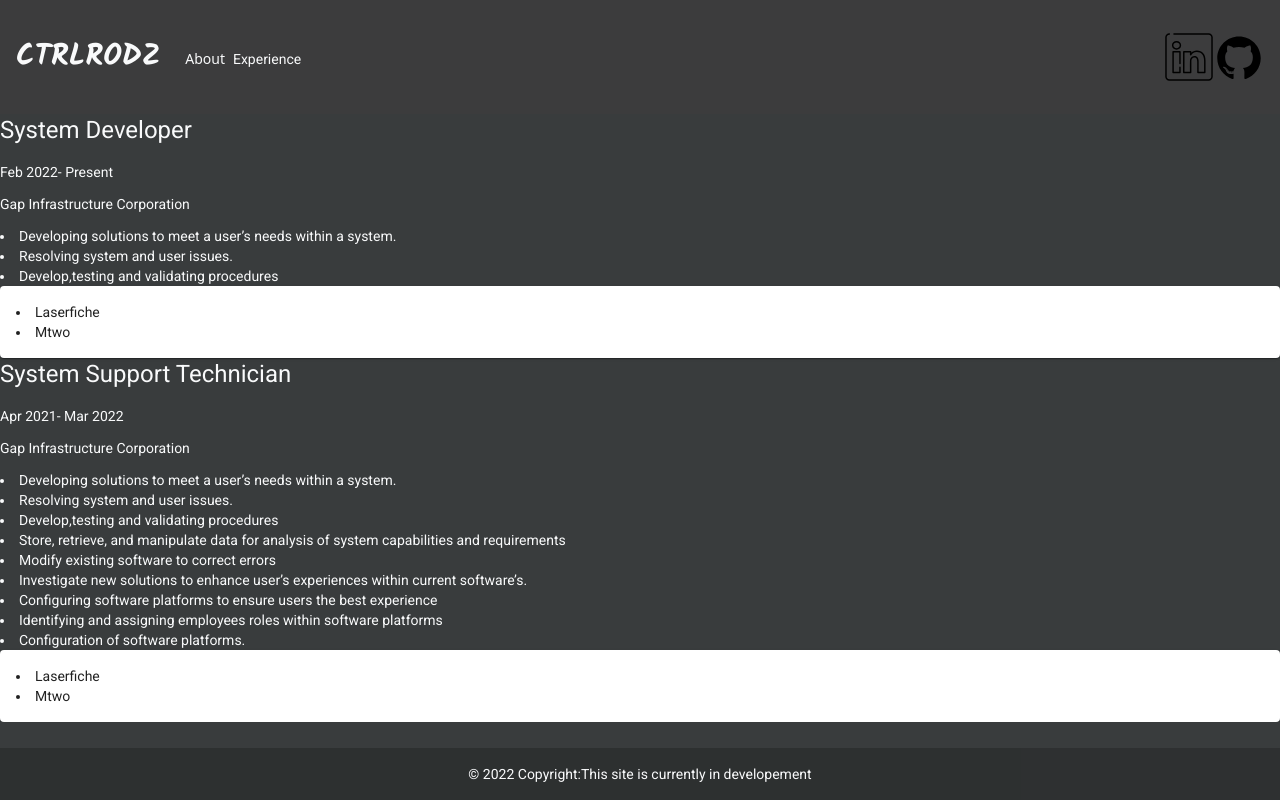
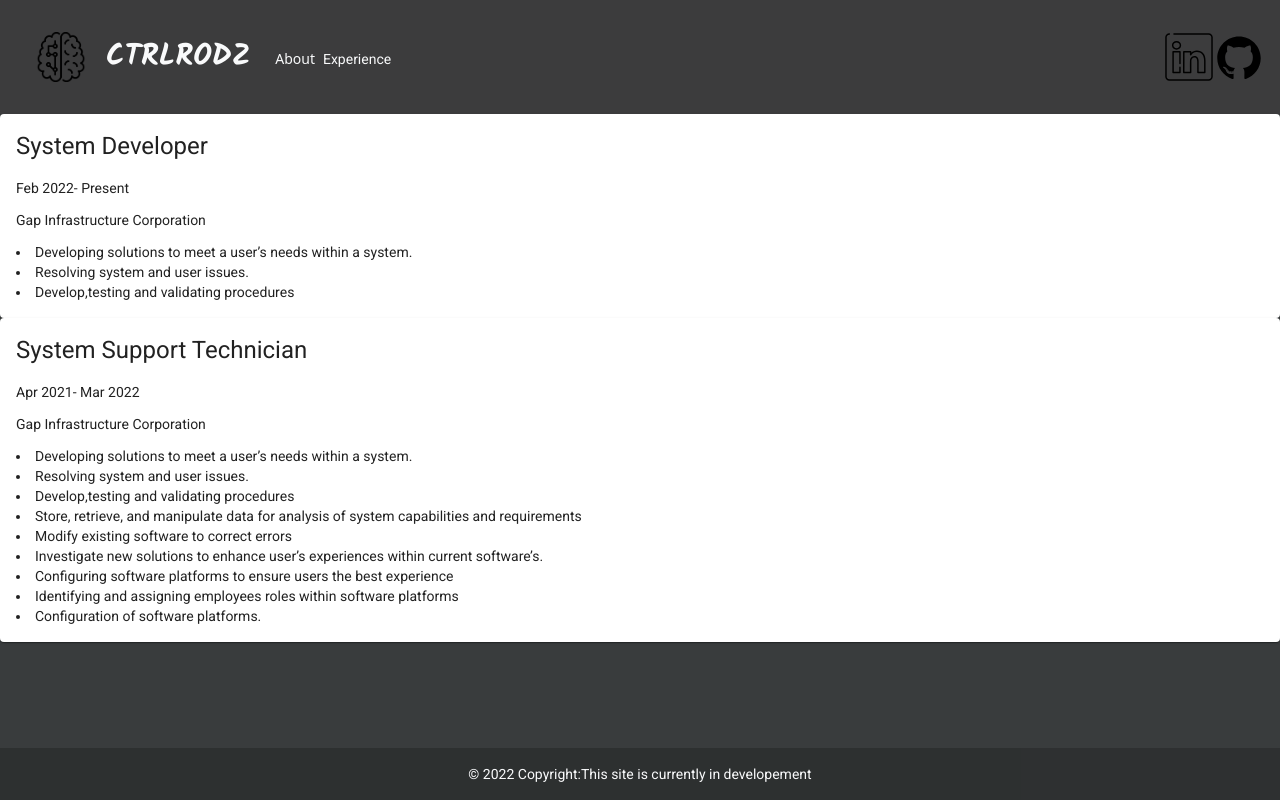
Before and after one commit to CrtlRodz/Portfolio-V1, an Angular app: page /experience in a window 1280 px wide. Built offline with nearby package versions, Linux system fonts and the light colour scheme; a web font is replaced by a local one.

Commit message:
formatting experience card

```diff
--- a/src/app/experience/experience.component.html
+++ b/src/app/experience/experience.component.html
@@ -1,6 +1,7 @@
 <div class="projectDiv">
-    <section class="relative overflow-hidden mb-2">
+    <section class="">
         <section *ngFor="let experience of experiences">
+            <mat-card class="py-4">
                 <h1>{{ experience.title }}</h1>
                 <p>{{ experience.date }}</p>
                 <p>{{ experience.company }}</p>
@@ -8,10 +9,11 @@
                     <li>{{ duty }}</li>
                 </div>
 
-            <mat-card class="project p-8">
+                <!-- <mat-card class="project p-8 bg-gradient-to-r from-cyan-400">
                 <div *ngFor="let skill of experience.skills">
                     <li>{{ skill }}</li>
                 </div>
+            </mat-card> -->
             </mat-card>
         </section>
     </section>
--- a/src/app/nav/nav.component.css
+++ b/src/app/nav/nav.component.css
@@ -11,8 +11,8 @@
     text-align: center;
 }
 
-img:hover {
-    /* filter: drop-shadow(16px 16px 20px rgb(2, 175, 243)); */
+.icon:hover {
+    /*  */
     background: linear-gradient(132deg, #1c7eee, #0ee661, #081ee0);
     background-size: 400% 400%;
     animation: gradient 10s ease infinite;
@@ -24,6 +24,10 @@ img:hover {
     justify-content: space-evenly;
 }
 
+.navlink:hover {
+    filter: drop-shadow(16px 26px 20px rgba(78, 243, 2, 0.986));
+}
+
 img {
     width: 50px;
 }
--- a/src/app/nav/nav.component.html
+++ b/src/app/nav/nav.component.html
@@ -1,7 +1,13 @@
 <header id="header" class="bg-secondary">
     <nav class="container mx-auto flex justify-start items-center py-8 px-4">
         <!--  App Name -->
-        <a class="title text-3xl text-gray-50 font-bold uppercase mr-4" href="index.html">CtrlRodz</a
+        <!-- <a class="title text-3xl text-gray-50 font-bold uppercase mr-4" href="index.html">CtrlRodz</a> -->
+        <li class="flex px-5">
+            <a href="index.html">
+                <img class="inline-block" src="./assets/intelligence_brain_hemisphere_icon.png" alt="Cari-Anne Logo" />
+            </a>
+        </li>
+        <a class="title text-3xl text-gray-50 font-bold uppercase mr-4" href="#" (click)="openModal($event)" href="index.html">CtrlRodz</a
     >
 
     <div class="flex flex-grow items-center">
@@ -11,14 +17,14 @@
 
         <li>
           <a
-            class="px-2 subpixel-antialiased font-sans bolder"
+            class="navlink px-2 subpixel-antialiased font-sans bolder"
             href="#"
             (click)="openModal($event)"
             >About</a
           >
         </li>
         <li>
-          <a routerLink="/experience">Experience</a>
+          <a class="navlink" routerLink="/experience">Experience</a>
         </li>
         </ul>
         </div>
@@ -27,12 +33,16 @@
             <!-- inline contain wont make a new line -->
             <li class="flex flex-row ml-auto">
                 <a href="https://www.linkedin.com/in/cari-anne-moore-36163111a/" target="_blank">
-                    <img class="inline-block" src="../assets/linkedinIcon.svg" alt="LinkedIn Profile" />
+                    <img class="icon inline-block" src="../assets/linkedinIcon.svg" alt="LinkedIn Profile" />
                 </a>
             </li>
             <span class="flex flex-row ml-auto">
         <a href="https://github.com/CrtlRodz" target="_blank">
-          <img src="../assets/github_icon.svg" alt="Github Profile" />
+          <img
+            class="icon"
+            src="../assets/github_icon.svg"
+            alt="Github Profile"
+          />
         </a>
       </span>
         </div>
```
Also changed, not shown: src/app/shared/shared.module.ts (+7 -6 lines), src/app/home/home.component.html (line endings or trailing spaces), src/assets/ai_robot_assistant_innovation_icon.png (added), src/assets/intelligence_brain_hemisphere_icon.png (added). Lines whose indentation alone changed are shown as unchanged.
